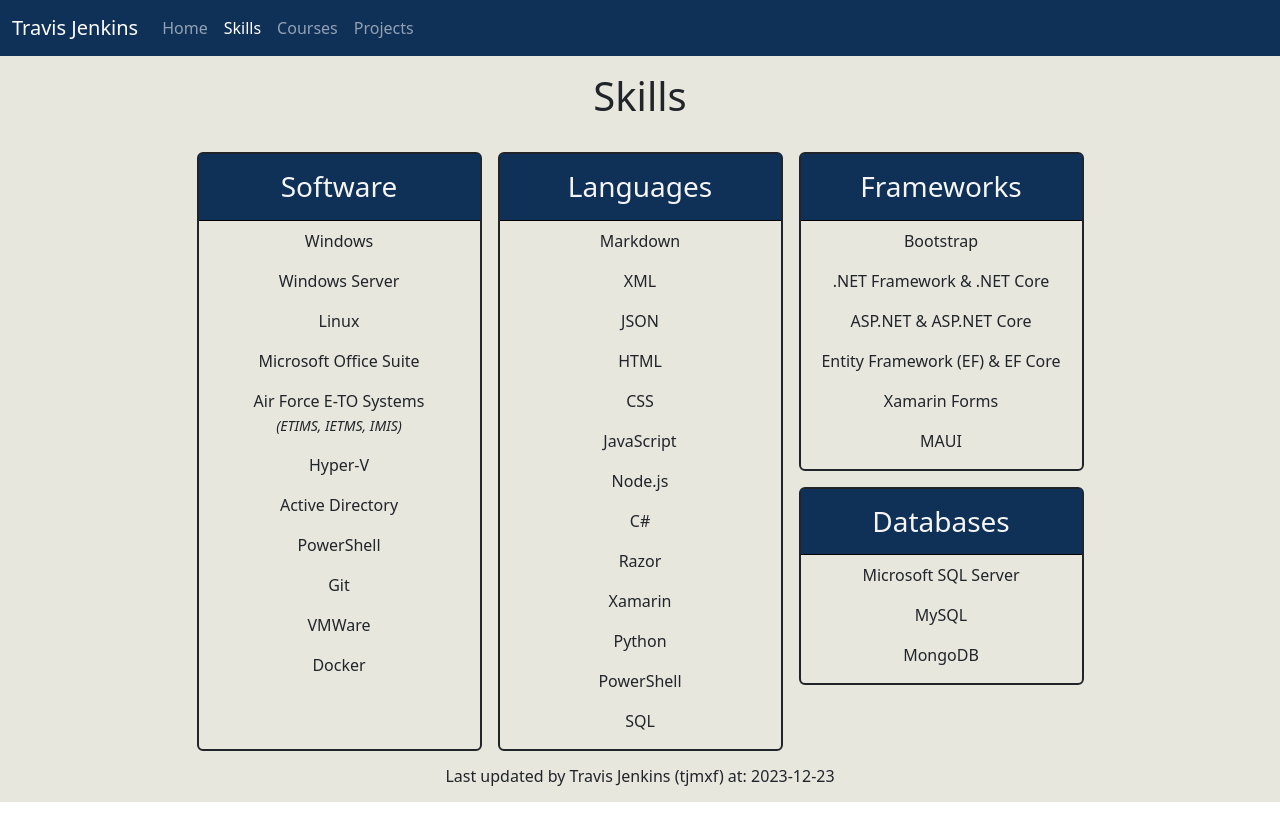
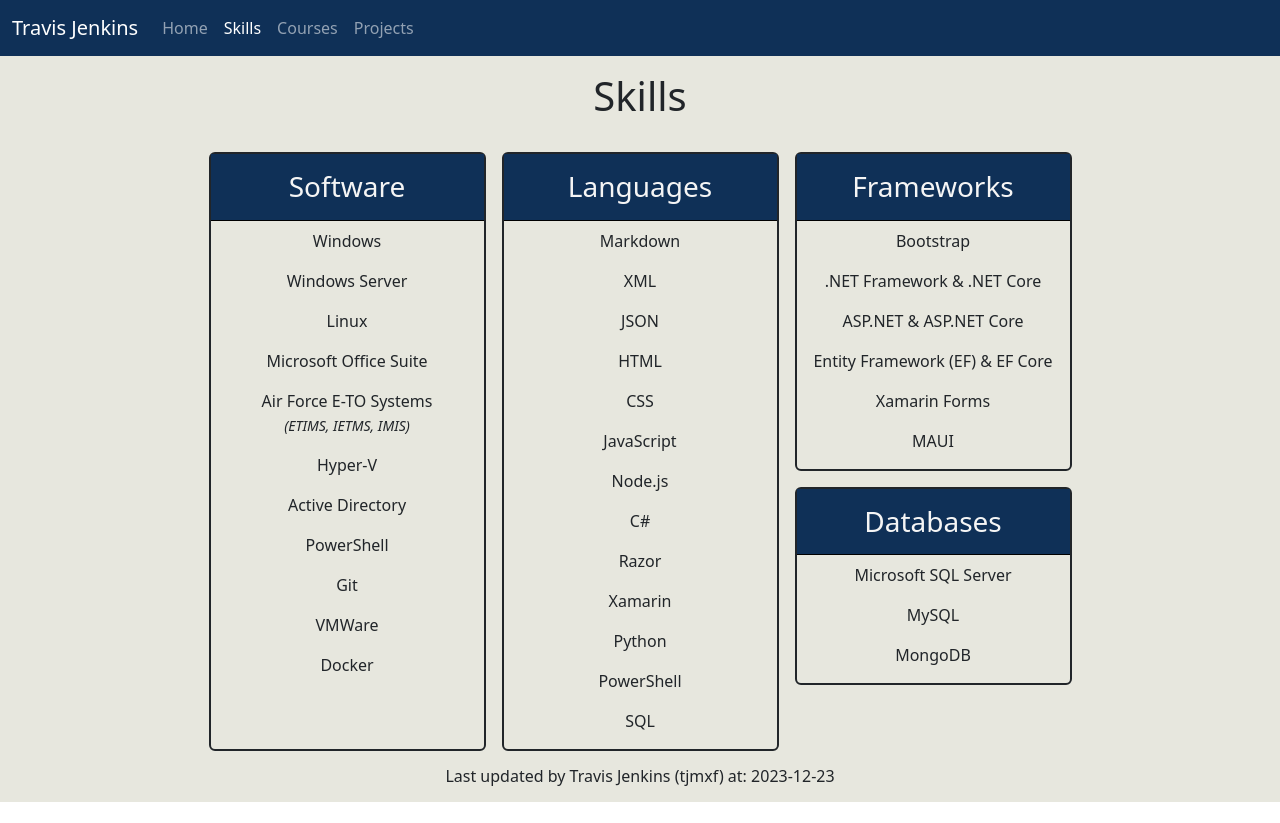
Before and after one commit to travisjenkins/MyProfileSite, a plain HTML site: page Skills/index.html in a window 1280 px wide. Shown: the top 823 px of the page. Drawn offline with nearby package versions, Linux system fonts and the light colour scheme.

Commit message:
Added margin to sides of skills containers.

```diff
--- a/Skills/index.html
+++ b/Skills/index.html
@@ -52,7 +52,7 @@
           <div class="row my-4">
             <h1>Skills</h1>
           </div>
-          <div class="row justify-content-center">
+          <div class="row justify-content-center mx-1">
             <div class="col-md-3 border border-2 border-dark rounded mb-3 mb-md-0">
               <div class="row">
                 <h3 class="header">Software</h3>
```
